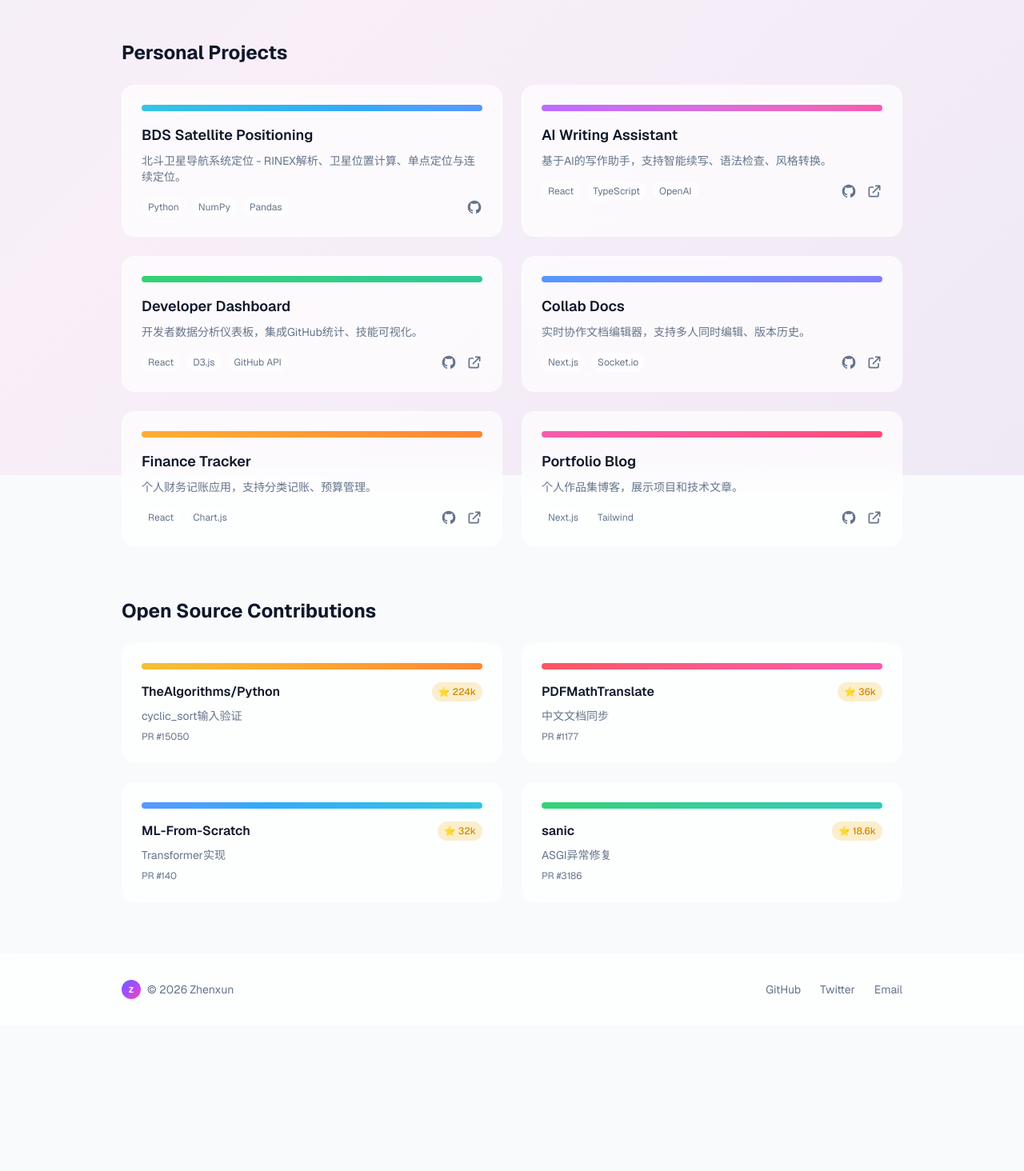
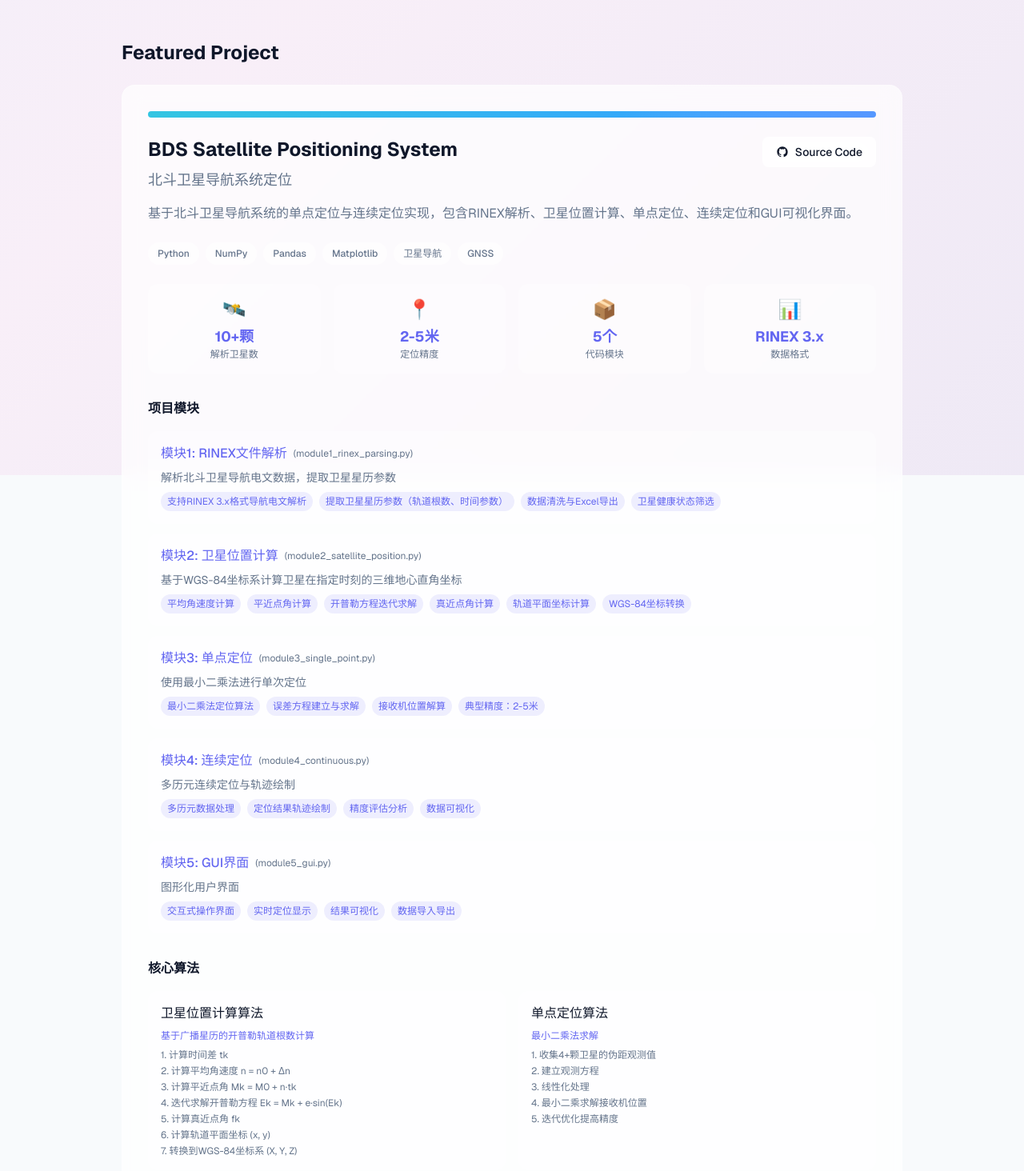
Before and after one commit to zhenxun00/portfolio-blog, a Next.js app: page /projects in a window 1280 px wide. Shown: the part 206-1670 px from the top of the page at 80% size. Before the commit the page ends 1488 px from the top, so only its background shows below. Built offline with nearby package versions, Linux system fonts and the light colour scheme.

Commit message:
feat: add detailed BDS project description
- Add comprehensive BDS Positioning project showcase
- Add 5 project modules with descriptions
- Add core algorithm explanations
- Add project statistics and results
- Improve project page layout

```diff
--- a/src/app/projects/page.tsx
+++ b/src/app/projects/page.tsx
@@ -1,14 +1,106 @@
 "use client";
 
-const projects = [
-  {
-    id: "bds-positioning",
-    title: "BDS Satellite Positioning",
-    description: "北斗卫星导航系统定位 - RINEX解析、卫星位置计算、单点定位与连续定位。",
-    tech: ["Python", "NumPy", "Pandas"],
-    github: "https://github.com/zhenxun00/BDS-Positioning",
-    gradient: "from-cyan-500/80 to-blue-500/80",
-  },
+const bdsProject = {
+  title: "BDS Satellite Positioning System",
+  subtitle: "北斗卫星导航系统定位",
+  description: "基于北斗卫星导航系统的单点定位与连续定位实现，包含RINEX解析、卫星位置计算、单点定位、连续定位和GUI可视化界面。",
+  github: "https://github.com/zhenxun00/BDS-Positioning",
+  tags: ["Python", "NumPy", "Pandas", "Matplotlib", "卫星导航", "GNSS"],
+  gradient: "from-cyan-500/80 to-blue-500/80",
+  modules: [
+    {
+      name: "模块1: RINEX文件解析",
+      file: "module1_rinex_parsing.py",
+      description: "解析北斗卫星导航电文数据，提取卫星星历参数",
+      features: [
+        "支持RINEX 3.x格式导航电文解析",
+        "提取卫星星历参数（轨道根数、时间参数）",
+        "数据清洗与Excel导出",
+        "卫星健康状态筛选",
+      ],
+    },
+    {
+      name: "模块2: 卫星位置计算",
+      file: "module2_satellite_position.py",
+      description: "基于WGS-84坐标系计算卫星在指定时刻的三维地心直角坐标",
+      features: [
+        "平均角速度计算",
+        "平近点角计算",
+        "开普勒方程迭代求解",
+        "真近点角计算",
+        "轨道平面坐标计算",
+        "WGS-84坐标转换",
+      ],
+    },
+    {
+      name: "模块3: 单点定位",
+      file: "module3_single_point.py",
+      description: "使用最小二乘法进行单次定位",
+      features: [
+        "最小二乘法定位算法",
+        "误差方程建立与求解",
+        "接收机位置解算",
+        "典型精度：2-5米",
+      ],
+    },
+    {
+      name: "模块4: 连续定位",
+      file: "module4_continuous.py",
+      description: "多历元连续定位与轨迹绘制",
+      features: [
+        "多历元数据处理",
+        "定位结果轨迹绘制",
+        "精度评估分析",
+        "数据可视化",
+      ],
+    },
+    {
+      name: "模块5: GUI界面",
+      file: "module5_gui.py",
+      description: "图形化用户界面",
+      features: [
+        "交互式操作界面",
+        "实时定位显示",
+        "结果可视化",
+        "数据导入导出",
+      ],
+    },
+  ],
+  algorithms: [
+    {
+      name: "卫星位置计算算法",
+      formula: "基于广播星历的开普勒轨道根数计算",
+      steps: [
+        "计算时间差 tk",
+        "计算平均角速度 n = n0 + Δn",
+        "计算平近点角 Mk = M0 + n·tk",
+        "迭代求解开普勒方程 Ek = Mk + e·sin(Ek)",
+        "计算真近点角 fk",
+        "计算轨道平面坐标 (x, y)",
+        "转换到WGS-84坐标系 (X, Y, Z)",
+      ],
+    },
+    {
+      name: "单点定位算法",
+      formula: "最小二乘法求解",
+      steps: [
+        "收集4+颗卫星的伪距观测值",
+        "建立观测方程",
+        "线性化处理",
+        "最小二乘求解接收机位置",
+        "迭代优化提高精度",
+      ],
+    },
+  ],
+  results: [
+    { metric: "解析卫星数", value: "10+颗", icon: "🛰️" },
+    { metric: "定位精度", value: "2-5米", icon: "📍" },
+    { metric: "代码模块", value: "5个", icon: "📦" },
+    { metric: "数据格式", value: "RINEX 3.x", icon: "📊" },
+  ],
+};
+
+const otherProjects = [
   {
     id: "ai-writing",
     title: "AI Writing Assistant",
@@ -104,14 +196,103 @@ export default function ProjectsPage() {
         <p className="text-muted-foreground">Things I&apos;ve built and contributed to.</p>
       </div>
 
-      {/* Personal Projects */}
+      {/* Featured Project: BDS Positioning */}
       <div className="mb-16">
-        <h2 className="text-2xl font-bold mb-6">Personal Projects</h2>
+        <h2 className="text-2xl font-bold mb-6">Featured Project</h2>
+        <div className="glass rounded-2xl p-8 hover:shadow-xl transition-all">
+          {/* Header */}
+          <div className={`w-full h-2 rounded-full bg-gradient-to-r ${bdsProject.gradient} mb-6`} />
+          <div className="flex items-start justify-between mb-4">
+            <div>
+              <h3 className="text-2xl font-bold mb-2">{bdsProject.title}</h3>
+              <p className="text-lg text-muted-foreground">{bdsProject.subtitle}</p>
+            </div>
+            <a
+              href={bdsProject.github}
+              target="_blank"
+              rel="noopener noreferrer"
+              className="glass px-4 py-2 rounded-lg text-sm font-medium hover:bg-white/40 transition-all flex items-center gap-2"
+            >
+              <svg className="w-4 h-4" fill="currentColor" viewBox="0 0 24 24">
+                <path fillRule="evenodd" d="M12 2C6.477 2 2 6.484 2 12.017c0 4.425 2.865 8.18 6.839 9.504.5.092.682-.217.682-.483 0-.237-.008-.868-.013-1.703-2.782.605-3.369-1.343-3.369-1.343-.454-1.158-1.11-1.466-1.11-1.466-.908-.62.069-.608.069-.608 1.003.07 1.531 1.032 1.531 1.032.892 1.53 2.341 1.088 2.91.832.092-.647.35-1.088.636-1.338-2.22-.253-4.555-1.113-4.555-4.951 0-1.093.39-1.988 1.029-2.688-.103-.253-.446-1.272.098-2.65 0 0 .84-.27 2.75 1.026A9.564 9.564 0 0112 6.844c.85.004 1.705.115 2.504.337 1.909-1.296 2.747-1.027 2.747-1.027.546 1.379.202 2.398.1 2.651.64.7 1.028 1.595 1.028 2.688 0 3.848-2.339 4.695-4.566 4.943.359.309.678.92.678 1.855 0 1.338-.012 2.419-.012 2.747 0 .268.18.58.688.482A10.019 10.019 0 0022 12.017C22 6.484 17.522 2 12 2z" clipRule="evenodd" />
+              </svg>
+              Source Code
+            </a>
+          </div>
+
+          <p className="text-muted-foreground mb-6">{bdsProject.description}</p>
+
+          {/* Tags */}
+          <div className="flex flex-wrap gap-2 mb-6">
+            {bdsProject.tags.map((tag) => (
+              <span key={tag} className="text-xs px-3 py-1.5 rounded-full bg-white/50 dark:bg-white/10 text-muted-foreground font-medium">
+                {tag}
+              </span>
+            ))}
+          </div>
+
+          {/* Results */}
+          <div className="grid grid-cols-2 md:grid-cols-4 gap-4 mb-8">
+            {bdsProject.results.map((result) => (
+              <div key={result.metric} className="text-center p-4 rounded-xl bg-white/30 dark:bg-white/5">
+                <div className="text-2xl mb-1">{result.icon}</div>
+                <div className="text-lg font-bold text-primary">{result.value}</div>
+                <div className="text-xs text-muted-foreground">{result.metric}</div>
+              </div>
+            ))}
+          </div>
+
+          {/* Modules */}
+          <div className="mb-8">
+            <h4 className="font-semibold mb-4">项目模块</h4>
+            <div className="space-y-3">
+              {bdsProject.modules.map((module) => (
+                <div key={module.name} className="p-4 rounded-xl bg-white/30 dark:bg-white/5">
+                  <div className="flex items-center gap-2 mb-2">
+                    <span className="text-primary font-medium">{module.name}</span>
+                    <span className="text-xs text-muted-foreground">({module.file})</span>
+                  </div>
+                  <p className="text-sm text-muted-foreground mb-2">{module.description}</p>
+                  <div className="flex flex-wrap gap-2">
+                    {module.features.map((feature) => (
+                      <span key={feature} className="text-xs px-2 py-1 rounded-full bg-primary/10 text-primary">
+                        {feature}
+                      </span>
+                    ))}
+                  </div>
+                </div>
+              ))}
+            </div>
+          </div>
+
+          {/* Algorithms */}
+          <div>
+            <h4 className="font-semibold mb-4">核心算法</h4>
+            <div className="grid md:grid-cols-2 gap-4">
+              {bdsProject.algorithms.map((algo) => (
+                <div key={algo.name} className="p-4 rounded-xl bg-white/30 dark:bg-white/5">
+                  <h5 className="font-medium mb-2">{algo.name}</h5>
+                  <p className="text-xs text-primary mb-2">{algo.formula}</p>
+                  <ol className="text-xs text-muted-foreground space-y-1">
+                    {algo.steps.map((step, i) => (
+                      <li key={i}>{i + 1}. {step}</li>
+                    ))}
+                  </ol>
+                </div>
+              ))}
+            </div>
+          </div>
+        </div>
+      </div>
+
+      {/* Other Projects */}
+      <div className="mb-16">
+        <h2 className="text-2xl font-bold mb-6">Other Projects</h2>
         <div className="grid md:grid-cols-2 gap-6">
-          {projects.map((project) => (
+          {otherProjects.map((project) => (
             <div
               key={project.id}
-              className="glass rounded-2xl p-6 hover:shadow-xl transition-all hover:-translate-y-1"
+              className="glass rounded-2xl p-6 hover:shadow-xl transition-all"
             >
               <div className={`w-full h-2 rounded-full bg-gradient-to-r ${project.gradient} mb-4`} />
               <h3 className="text-lg font-semibold mb-2">{project.title}</h3>
@@ -125,11 +306,11 @@ export default function ProjectsPage() {
                   ))}
                 </div>
                 <div className="flex items-center gap-3">
-                  <a href={project.github} target="_blank" rel="noopener noreferrer" className="text-muted-foreground hover:text-foreground transition-colors" title="Source Code">
+                  <a href={project.github} target="_blank" rel="noopener noreferrer" className="text-muted-foreground hover:text-foreground transition-colors">
                     <svg className="w-5 h-5" fill="currentColor" viewBox="0 0 24 24"><path fillRule="evenodd" d="M12 2C6.477 2 2 6.484 2 12.017c0 4.425 2.865 8.18 6.839 9.504.5.092.682-.217.682-.483 0-.237-.008-.868-.013-1.703-2.782.605-3.369-1.343-3.369-1.343-.454-1.158-1.11-1.466-1.11-1.466-.908-.62.069-.608.069-.608 1.003.07 1.531 1.032 1.531 1.032.892 1.53 2.341 1.088 2.91.832.092-.647.35-1.088.636-1.338-2.22-.253-4.555-1.113-4.555-4.951 0-1.093.39-1.988 1.029-2.688-.103-.253-.446-1.272.098-2.65 0 0 .84-.27 2.75 1.026A9.564 9.564 0 0112 6.844c.85.004 1.705.115 2.504.337 1.909-1.296 2.747-1.027 2.747-1.027.546 1.379.202 2.398.1 2.651.64.7 1.028 1.595 1.028 2.688 0 3.848-2.339 4.695-4.566 4.943.359.309.678.92.678 1.855 0 1.338-.012 2.419-.012 2.747 0 .268.18.58.688.482A10.019 10.019 0 0022 12.017C22 6.484 17.522 2 12 2z" clipRule="evenodd" /></svg>
                   </a>
                   {project.demo && project.demo !== "#" && (
-                    <a href={project.demo} target="_blank" rel="noopener noreferrer" className="text-muted-foreground hover:text-foreground transition-colors" title="Live Demo">
+                    <a href={project.demo} target="_blank" rel="noopener noreferrer" className="text-muted-foreground hover:text-foreground transition-colors">
                       <svg className="w-5 h-5" fill="none" viewBox="0 0 24 24" stroke="currentColor"><path strokeLinecap="round" strokeLinejoin="round" strokeWidth={2} d="M10 6H6a2 2 0 00-2 2v10a2 2 0 002 2h10a2 2 0 002-2v-4M14 4h6m0 0v6m0-6L10 14" /></svg>
                     </a>
                   )}
@@ -150,7 +331,7 @@ export default function ProjectsPage() {
               href={contrib.url}
               target="_blank"
               rel="noopener noreferrer"
-              className="glass rounded-2xl p-6 hover:shadow-xl transition-all hover:-translate-y-1 block"
+              className="glass rounded-2xl p-6 hover:shadow-xl transition-all block"
             >
               <div className={`w-full h-2 rounded-full bg-gradient-to-r ${contrib.gradient} mb-4`} />
               <div className="flex items-center justify-between mb-2">
```
